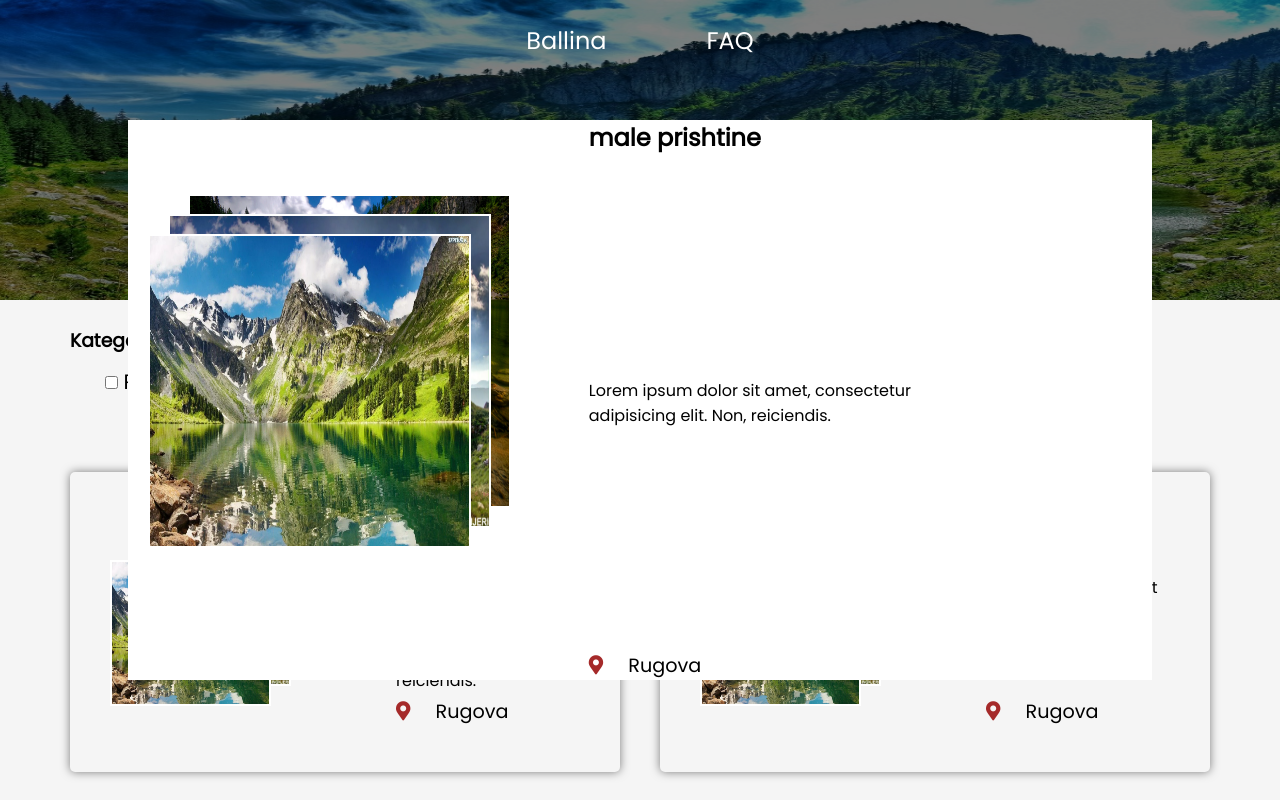
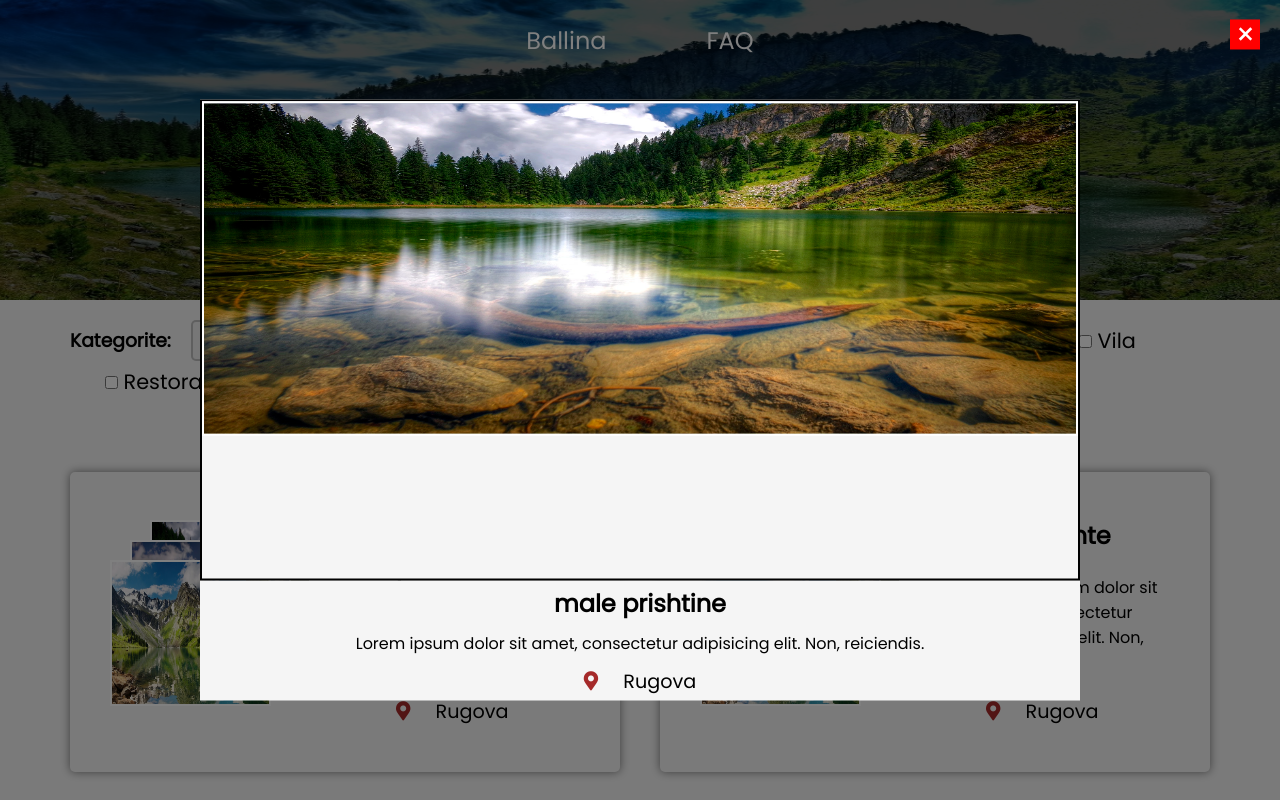
Before and after one commit to ErmalMilazimi/KosovaHotSpot, a plain HTML site: page hotspot.html in a window 1280 px wide. Both pictures are taken after a click on the element 345 px from the left and 622 px from the top of the page. Shown: the top 800 px of the page. Drawn offline with Linux system fonts and the light colour scheme.

Commit message:
pupup fixed

```diff
--- a/assets/css/hotspot.css
+++ b/assets/css/hotspot.css
@@ -134,12 +134,15 @@ main {
   justify-content: space-between;
   align-items: center;
   cursor: pointer;
-  transition: 0.3s ease;
+  transition: top 0.3s ease;
 }
 .container-item:hover,
 .container-item:focus {
   top: -10px;
   box-shadow: 0 0 10px 0px var(--first-color);
+}
+.container-item button {
+  display: none;
 }
 .container-item-img {
   position: relative;
@@ -175,9 +178,8 @@ main {
   opacity: 1;
 }
 .container-item-text {
-  margin-left: 0px;
   width: 40%;
-  min-height: 80%;
+  height: 80%;
   display: flex;
   flex-direction: column;
   justify-content: space-between;
@@ -196,15 +198,86 @@ main {
 }
 .popup {
   display: flex;
+  flex-direction: column;
+  align-items: center;
   position: fixed;
-  background: white;
-  width: 80%;
-  height: 70%;
+  background: rgba(0, 0, 0, 0.5);
+  width: 100%;
+  height: calc(100vh + 1px);
+  padding: 100px 200px;
   top: 50%;
   left: 50%;
   transform: translate(-50%, -50%);
   z-index: 100;
 }
+.popup > button {
+  display: block;
+  position: absolute;
+  top: 20px;
+  right: 20px;
+  width: 30px;
+  height: 30px;
+  border: none;
+  background: red;
+  cursor: pointer;
+  z-index: 10;
+}
+.popup > button span {
+  position: absolute;
+  top: 50%;
+  left: 50%;
+  transform: translate(-50%, -50%) rotate(45deg);
+  font-size: 2rem;
+  color: white;
+}
+.popup .container-item-img {
+  background: whitesmoke;
+  position: relative;
+  width: 100%;
+  height: 80%;
+  border: 2px solid black;
+}
+.popup .container-item-img img {
+  width: 100%;
+  height: 70%;
+  position: absolute;
+  opacity: 1;
+}
+.popup .container-item-img img:first-child {
+  bottom: auto;
+  left: auto;
+  z-index: 1;
+  opacity: 1;
+}
+.popup .container-item-img img:nth-child(2) {
+  bottom: auto;
+  left: auto;
+  z-index: 1;
+  opacity: 1;
+}
+.popup .container-item-img img:nth-child(3) {
+  bottom: auto;
+  left: auto;
+  z-index: 1;
+  opacity: 1;
+}
+.popup .container-item-text {
+  background: whitesmoke;
+  width: 100%;
+  height: 20%;
+  display: flex;
+  flex-direction: column;
+  justify-content: space-around;
+  align-items: center;
+}
+/* .popup .container-item-text-location a {
+  color: black;
+  font-size: 1.2rem;
+}
+.popup .container-item-text-location i {
+  margin-right: 20px;
+  color: var(--first-color);
+} */
 footer {
   position: relative;
   width: 100%;
@@ -220,10 +293,17 @@ footer {
   .container {
     grid-template-columns: 1fr;
   }
+  .popup {
+    padding: 70px 100px;
+  }
 }
 @media only screen and (max-width: 800px) {
   main {
     padding: 10px 50px;
+  }
+
+  .popup {
+    padding: 70px;
   }
 }
 @media only screen and (max-width: 600px) {
@@ -239,6 +319,10 @@ footer {
   .header-txt {
     font-size: 3rem;
   }
+
+  .popup {
+    padding: 70px 50px;
+  }
 }
 @media only screen and (max-width: 450px) {
   .header-bg {
@@ -253,6 +337,9 @@ footer {
   }
   .container-item-text {
     width: 80%;
-    height: 200px;
+    min-height: 200px;
+  }
+  .popup {
+    padding: 70px 20px;
   }
 }
--- a/assets/js/category.js
+++ b/assets/js/category.js
@@ -79,6 +79,7 @@ const ShowItems = () => {
       if (checkCategory(e.category)) {
         return `
         <section class="container-item" id="${id++}" onclick="popup(this.id)">
+        <button id="btn${id - 1}"><span>+</span></button>
           <div class="container-item-img">
             <img src="${e.img[0]}" alt="" />
             <img src="${e.img[1]}" alt="" />
@@ -95,6 +96,7 @@ const ShowItems = () => {
             </p>
           </div>
         </section>
+        ---
       `;
       } else if (
         categoryList.length === 0 &&
@@ -102,6 +104,7 @@ const ShowItems = () => {
       ) {
         return `
         <section class="container-item" id="${id++}" onclick="popup(this.id)">
+        <button id="btn${id - 1}"><span>+</span></button>
           <div class="container-item-img">
             <img src="${e.img[0]}" alt="" />
             <img src="${e.img[1]}" alt="" />
@@ -118,6 +121,7 @@ const ShowItems = () => {
             </p>
           </div>
         </section>
+        ---
       `;
       }
     })
@@ -131,8 +135,8 @@ const ShowItems = () => {
         </section>
       `;
   }
-
-  container.innerHTML = items;
+  let itemsArr = items.split("---");
+  pagination(itemsArr);
 };
 const checkCategory = (arr) => {
   if (currentCity === "" || currentCity === null) {
@@ -156,3 +160,13 @@ const checkCategory = (arr) => {
   }
   return false;
 };
+const pagination = (itemsArr) => {
+  let itemsString = itemsArr
+    .map((e) => {
+      return e;
+    })
+    .join("");
+
+  console.log(itemsArr.length - 1);
+  container.innerHTML = itemsString;
+};
--- a/assets/js/popup.js
+++ b/assets/js/popup.js
@@ -1,9 +1,11 @@
 const popup = (element) => {
   var div = document.getElementById(element);
-  if (div.className.includes("popup")) {
+  var btn = document.getElementById("btn" + element);
+  div.classList = "popup";
+
+  btn.addEventListener("click", (e) => {
+    e.preventDefault();
+    e.stopPropagation();
     div.classList = "container-item";
-    console.log("QET");
-  } else {
-    div.classList = "popup";
-  }
+  });
 };
```
